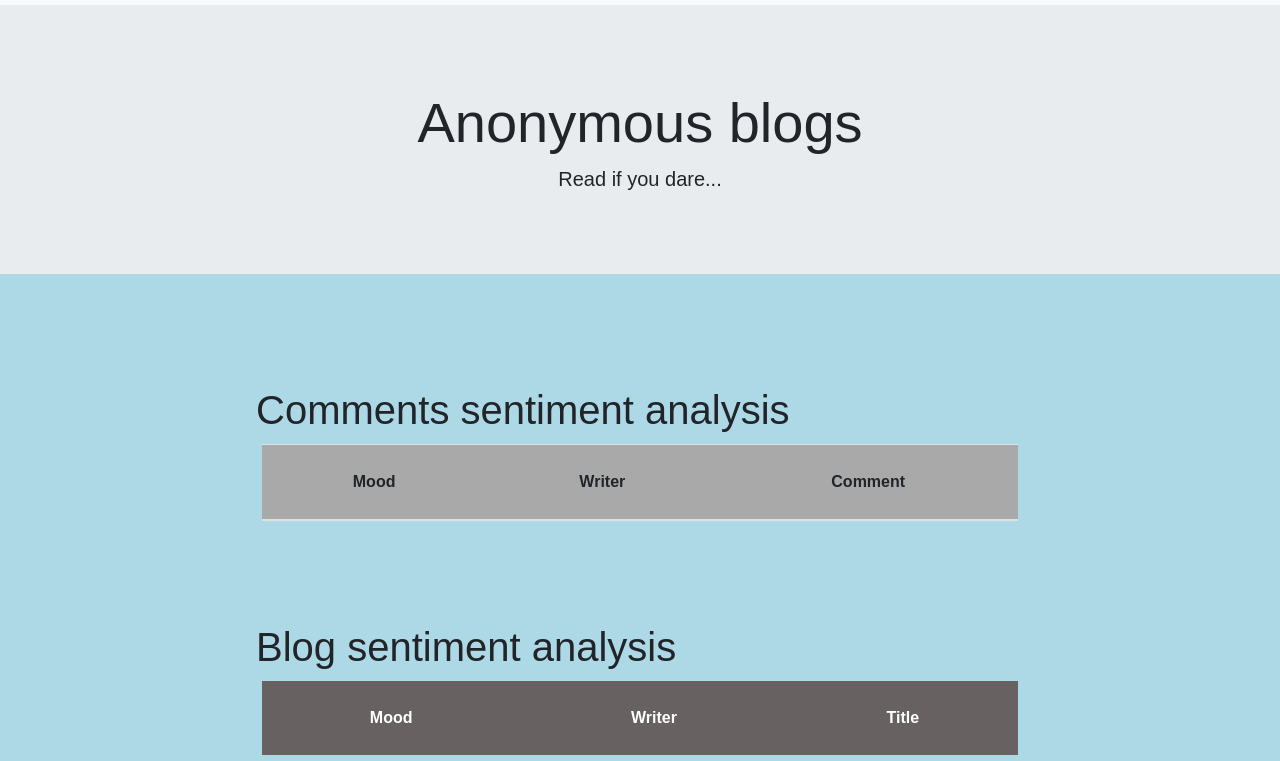
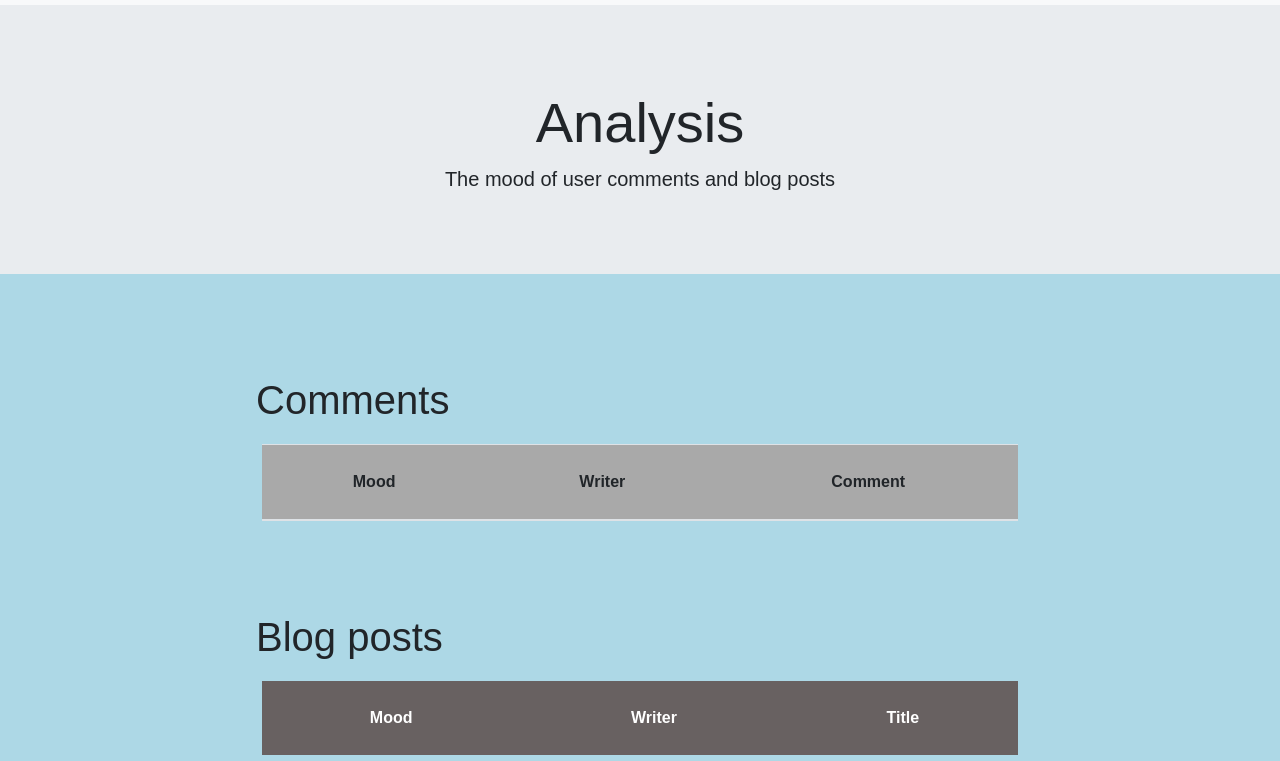
Before and after one commit to Yynx/blog_project, a website: page views/sentiment.html in a window 1280 px wide. Shown: the part 51-812 px from the top of the page. Drawn offline with nearby package versions, Linux system fonts and the light colour scheme; no server answers; files whose address does not match are found by name; a web font is replaced by a local one.

Commit message:
basic css of overall site completed

```diff
--- a/public/css/sentiment.css
+++ b/public/css/sentiment.css
@@ -16,6 +16,10 @@ body {
   flex-direction: column;
   /* border: 2px solid black; */
   align-items: center;
+}
+
+#commentsHeader, #blogPostsHeader {
+  padding-bottom: 10px;
 }
 
 .commentsSentimentDiv {
@@ -45,7 +49,7 @@ body {
 }
 
 .marg {
-  margin: 80px 0 0 0; /* spacing between divs */
+  margin: 70px 0 0 0; /* spacing between divs */
 }
 
 .blogSentimentDiv {
--- a/views/sentiment.html
+++ b/views/sentiment.html
@@ -50,14 +50,14 @@
      <div class="jumbotron jumbotron-fluid">
         <div class="jumboContainer">
             <!-- <img id="logo" src="/assets/logo.png" alt="anonyblog logo"> -->
-            <h1 class="display-4">Anonymous blogs</h1>
-            <p class="lead">Read if you dare...</p>
+            <h1 class="display-4">Analysis</h1>
+            <p class="lead">The mood of user comments and blog posts</p>
         </div>
     </div>
 
     <!-- comments sentiment analysis -->
     <div class="commentsSentimentDiv marg">
-        <h1>Comments sentiment analysis</h1>
+        <h1 id="commentsHeader">Comments</h1>
 
         <!-- table -->
         <div class="commentsSentimentTable">
@@ -79,7 +79,7 @@
 
     <!-- blog sentiment analysis -->
     <div class="blogSentimentDiv marg">
-            <h1>Blog sentiment analysis</h1>
+            <h1 id=blogPostsHeader>Blog posts</h1>
 
         <!-- table -->
         <div class="blogSentimentTable">
```
Also changed, not shown: public/css/form.css (+8 -0 lines), views/form.html (+3 -3 lines).
